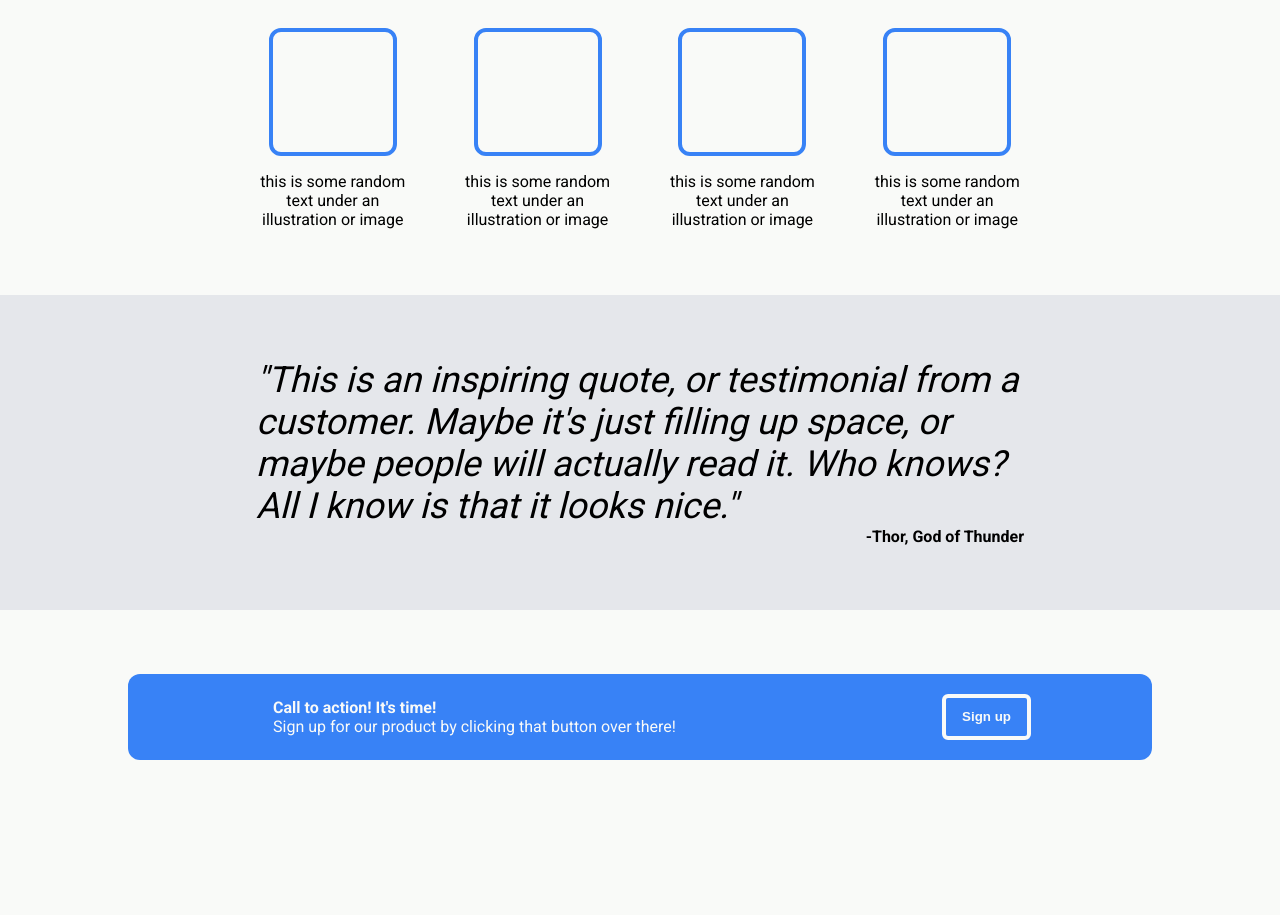
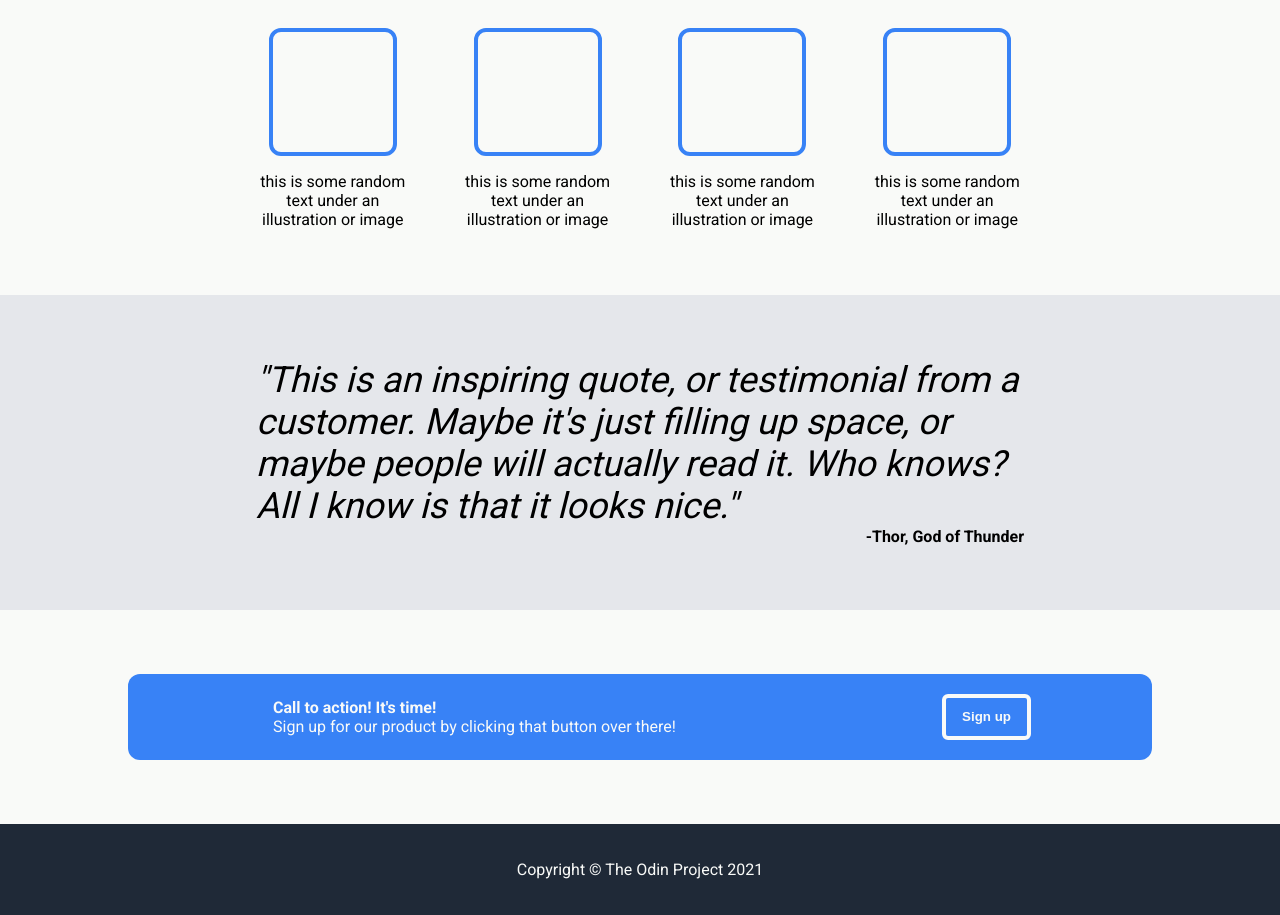
Before and after one commit to CreeKrull/landing_page, a plain HTML site: page index.html in a window 1280 px wide. Shown: the part 509-1424 px from the top of the page. Before the commit the page ends 1333 px from the top, so only its background shows below. Drawn offline with Linux system fonts and the light colour scheme.

Commit message:
Create footer

```diff
--- a/index.html
+++ b/index.html
@@ -60,6 +60,7 @@
       </div>
     </div>
     <div class="footer">
+      <p class="verbiage">Copyright &copy; The Odin Project 2021</p>
     </div>
   </body>
 </html>
--- a/styles.css
+++ b/styles.css
@@ -37,7 +37,7 @@ body {
   flex: wrap;
 }
 
-a, button {
+a, button, .footer {
   color: #f9faf8;
 }
 
@@ -196,3 +196,12 @@ button.image {
   margin-top: 20px;
   margin-bottom: 20px;
 }
+
+.footer {
+  display: flex;
+  flex-flow: row nowrap;
+  justify-content: center;
+  align-items: center;
+  padding-top: 20px;
+  padding-bottom: 20px;
+}
```
